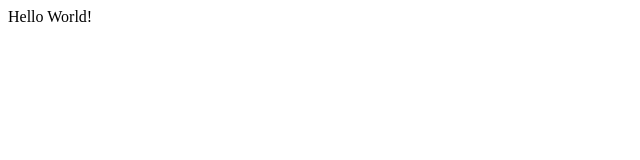
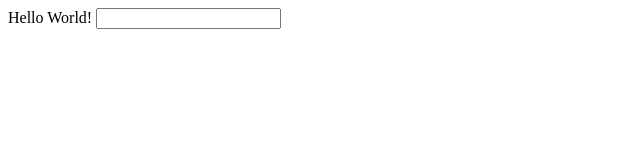
Before and after one commit to whatafuas07/TR-Google-Maps, a plain HTML site: page index.html in a window 1280 px wide. Shown: the whole page, without its empty margins (0-640 px from the left). Drawn offline with Linux system fonts and the light colour scheme.

Commit message:
input detectar tecles

```diff
--- a/index.html
+++ b/index.html
@@ -2,8 +2,10 @@
 <html>
 <head>
     <title>First Web Page!!!!</title>
+    <script src="script.js"></script>
 </head>
 <body>
     Hello World!
+    <input onkeydown="onKeyDown(event);"/>
 </body>
 </html>
--- /dev/null
+++ b/script.js
@@ -0,0 +1,6 @@
+console.log("hola!!!!");
+
+function onKeyDown(event) {
+    const key = event.key; // "A", "1", "Enter", "ArrowRight"...
+    console.log("Presionada: " + key);
+};
```
